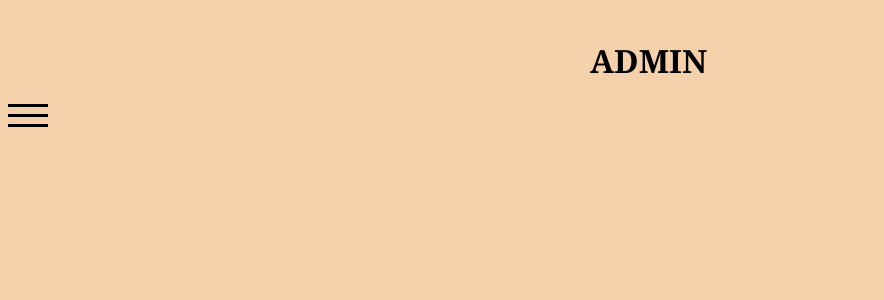
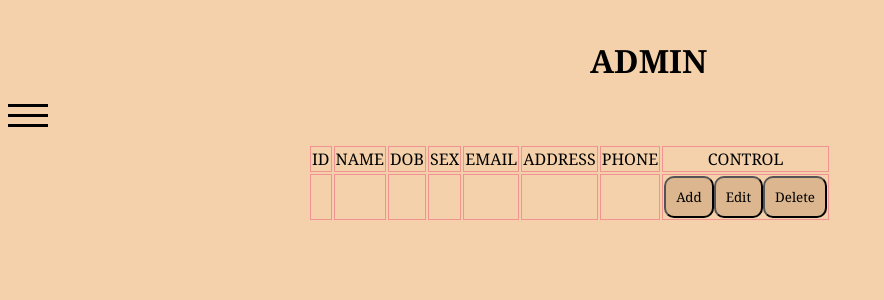
Before and after one commit to Greeny167/web_php, a PHP site: page /admin/index.php?click=student&id=1 in a window 1280 px wide. Shown: the top 300 px of the page, without its empty margins (0-884 px from the left). Run offline with PHP 8.4, Linux system fonts and the light colour scheme.

Commit message:
update 2

```diff
--- a/admin/css/index.css
+++ b/admin/css/index.css
@@ -4,14 +4,16 @@ header {
     height: auto;
     margin: auto;
 }
-    ul { list-style: none;
+    ul {
+    list-style: none;
     text-align: center;
 }
-    a { text-decoration: none; color: black;
+    a
+    {
+        text-decoration: none; color: black;
     }
-    body {
+* {
     font-family: Georgia, 'Times New Roman', Times, serif;
-    background: #F4D1AB;
     }
     #menu-wrapper {
     overflow: hidden;
@@ -65,3 +67,24 @@ header {
     height: 50px;
     padding: 10px;
 }
+
+.content{
+    margin: 10px 100px 10px 300px;
+    color:black;
+}
+.form-add-student
+{
+  display: flex;
+  flex-direction: column;
+}
+
+input {
+  margin: 5px;
+  border: 1px solid #f29393;
+  padding: 10px;
+}
+button {
+    background: #dbb68e;
+    padding: 10px;
+    border-radius: 10px;
+}
--- a/admin/index.php
+++ b/admin/index.php
@@ -5,14 +5,16 @@
     <meta name="viewport" content="width=device-width, initial-scale=1.0">
     <meta http-equiv="X-UA-Compatible" content="ie=edge">
     <title>ADMIN</title>
+    <link rel="stylesheet" href="css/index.css">
+    <script type="text/javascript" src="../js/jquery-3.3.1.min.js"></script>
 
-    <script type="text/javascript" src="../js/jquery-3.3.1.min.js"></script>
-    <link rel="stylesheet" href="css/index.css">
+
 </head>
-<body>
+<body style='background: #F4D1AB;'>
     <?php
         include('modules/header.php');
         include('modules/menu.php');
+        include('modules/content.php');
     ?>
 
 </body>
--- a/admin/modules/content.php
+++ b/admin/modules/content.php
@@ -0,0 +1,21 @@
+<div class='content'>
+    <?php
+        if (isset($_GET['click']))
+        {
+            $temp = $_GET['click']; // temp chứa những gì có trong biến menu
+
+        } else {
+            $temp = '';
+        }
+
+        if ($temp == 'student') {
+            include ('./modules/student/listStudent.php');
+        }
+        if ($temp == 'addStudent') {
+            include ('./modules/student/addStudent.php');
+        }
+        else {
+           // include ('index.php');
+        }
+    ?>
+</div>
--- a/admin/modules/header.php
+++ b/admin/modules/header.php
@@ -1,3 +1,4 @@
 <header>
         <h1>ADMIN</h1>
+
 </header>
--- a/admin/modules/menu.php
+++ b/admin/modules/menu.php
@@ -4,7 +4,7 @@
    </div>
    <ul class="menu-list accordion">
             <li id="nav1" class="toggle">
-               <a class="menu-link" href="#">STUDENT</a>
+               <a class="menu-link" href="./index.php?click=student&id=1">STUDENT</a>
             </li>
             <li id="nav1" class="toggle">
                <a class="menu-link" href="#">TEACHER</a>
@@ -30,9 +30,10 @@ $(function() {
           $("#menu-container .menu-list").animate({left: activeState ? "0%" : "-100%"}, 500);
          }
      $("#menu-wrapper").click(function(event) {
-    $("#hamburger-menu").toggleClass("open");
-    $("#menu-container .menu-list").toggleClass("active");
-    slideMenu();
+            $("#hamburger-menu").toggleClass("open");
+           $("#menu-container .menu-list").toggleClass("active");
+           slideMenu();
+
   });
 
 });
--- /dev/null
+++ b/admin/modules/student/listStudent.php
@@ -0,0 +1,40 @@
+<style>
+    td {
+       border: 1px solid #f29393;
+       max-width = max-content;
+       text-align: center;
+    }
+</style>
+
+    <table>
+        <tr>
+            <td>ID</td>
+            <td>NAME</td>
+            <td>DOB</td>
+            <td>SEX</td>
+            <td>EMAIL</td>
+            <td>ADDRESS</td>
+            <td>PHONE</td>
+            <td>CONTROL
+
+            </td>
+        </tr>
+
+        <tr>
+            <td></td>
+            <td></td>
+            <td></td>
+            <td></td>
+            <td></td>
+            <td></td>
+            <td></td>
+            <td style='display: flex'>
+                <a href="./index.php?click=addStudent&id=1">
+                 <button name='add-student-submit'> Add</button>
+                 </a>
+                <button name='add-student-submit'>Edit</button>
+                <button name='add-student-submit'>Delete</button>
+            </td>
+        </tr>
+
+    </table>
```
Also changed, not shown: admin/modules/student/addStudent.php (+43 -51 lines).
